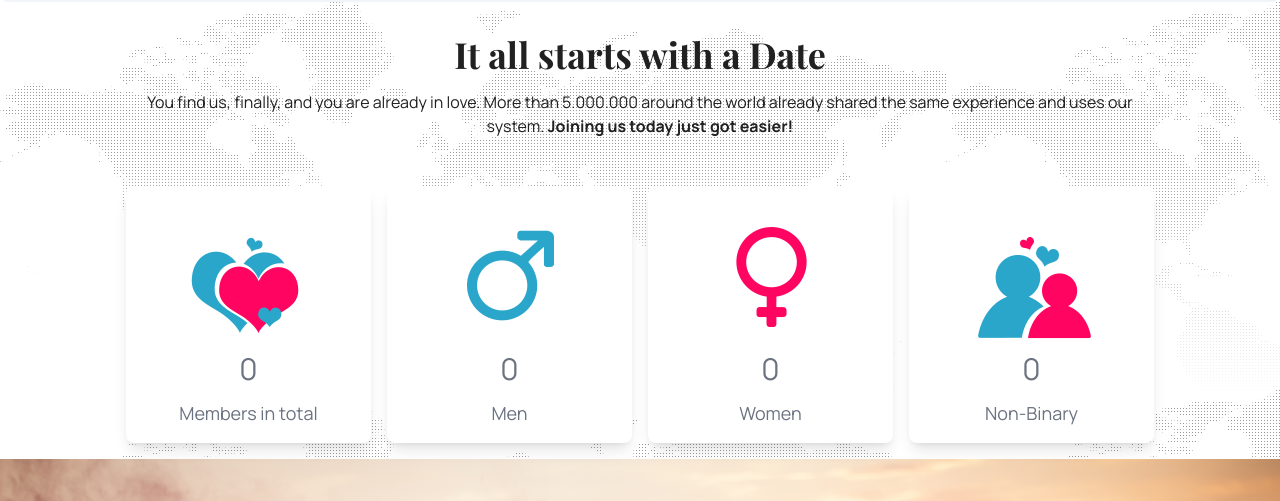
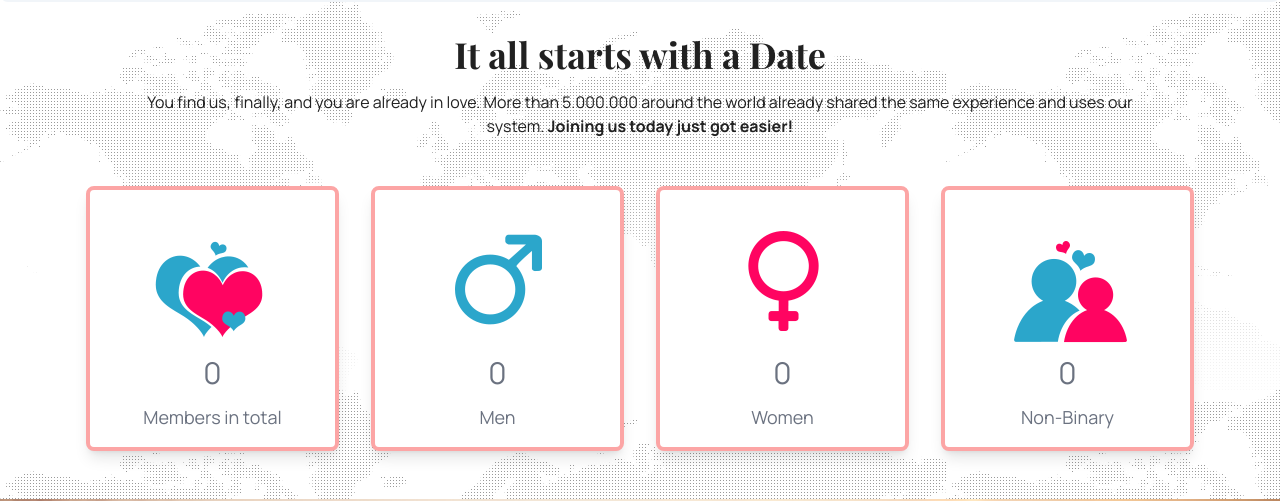
Before and after one commit to sobujhasan1000/chemistry-corner, a React (Vite) app: page / in a window 1280 px wide. Shown: the part 1051-1552 px from the top of the page. Built offline with nearby package versions, Linux system fonts and the light colour scheme; no server answers; a web font is replaced by a local one.

Commit message:
home page counter modifry

```diff
--- a/src/components/Home/ChooseUs.jsx
+++ b/src/components/Home/ChooseUs.jsx
@@ -5,7 +5,7 @@ import Container from "../shared/Container";
 const ChooseUs = () => {
   return (
     <Container>
-      <div className="flex flex-col md:flex-row justify-center items-center my-4">
+      <div className="flex flex-col md:flex-row space-x-4 justify-center items-center my-4">
         <div className="lg:w-2/3">
           <div className="my-8 text-center">
             <Heading
@@ -13,8 +13,8 @@ const ChooseUs = () => {
               subTitle={"Here’s why lots of people choose our website."}
             />
           </div>
-          <div className="flex flex-col md:flex-row gap-2 justify-center text-center">
-            <div className="py-4">
+          <div className="flex flex-col md:flex-row space-x-4 justify-center text-center">
+            <div className="py-10 rounded-md border-4 border-red-300 p-4">
               <h1 className="text-3xl py-2">
                 <span className="flex items-center justify-center mb-4 text-[#ED0058]">
                   <FaUser size={50} />
@@ -26,7 +26,7 @@ const ChooseUs = () => {
                 gender, age, and location, and you’re all set!
               </p>
             </div>
-            <div className="py-4">
+            <div className="py-10 rounded-md border-4 border-red-300 p-4">
               <h1 className="text-3xl py-2">
                 <span className="flex items-center justify-center mb-4 text-[#ED0058]">
                   <FaBandcamp size={50} />
@@ -38,7 +38,7 @@ const ChooseUs = () => {
                 helps you find the best people to meet or spend time with.
               </p>
             </div>
-            <div className="py-4">
+            <div className="py-10 rounded-md border-4 border-red-300 p-4">
               <h1 className="text-3xl py-2">
                 {" "}
                 <span className="flex items-center justify-center mb-4 text-[#ED0058]">
--- a/src/components/Home/Counter.jsx
+++ b/src/components/Home/Counter.jsx
@@ -34,8 +34,8 @@ const Counter = () => {
           <br />
           system. <strong>Joining us today just got easier!</strong>
         </p>
-        <div className="grid grid-cols-2 md:grid-cols-4 gap-4">
-          <div className="bg-white shadow-lg p-4 rounded-lg text-gray-500 hover:scale-105 duration-200">
+        <div className="grid grid-cols-2 md:grid-cols-4 gap-8 mb-8">
+          <div className="bg-white shadow-lg p-4 rounded-lg text-gray-500 hover:scale-105 duration-200 border-4 border-red-300 ">
             <img src={status_01} alt="" />
             <CountUp
               className="text-3xl"
@@ -45,17 +45,17 @@ const Counter = () => {
             />
             <p className="pt-3 text-lg">Members in total</p>
           </div>
-          <div className="bg-white shadow-lg p-4 rounded-lg text-gray-500 hover:scale-105 duration-200">
+          <div className="bg-white shadow-lg p-4 rounded-lg text-gray-500 hover:scale-105 duration-200 border-4 border-red-300 ">
             <img src={status_04} alt="" />
             <CountUp className="text-3xl" start={-1} end={men} duration={4} />
             <p className="pt-3 text-lg">Men</p>
           </div>
-          <div className="bg-white shadow-lg p-4 rounded-lg text-gray-500 hover:scale-105 duration-200">
+          <div className="bg-white shadow-lg p-4 rounded-lg text-gray-500 hover:scale-105 duration-200 border-4 border-red-300 ">
             <img src={status_03} alt="" />
             <CountUp className="text-3xl" start={-1} end={women} duration={4} />
             <p className="pt-3 text-lg">Women</p>
           </div>
-          <div className="bg-white shadow-lg p-4 rounded-lg text-gray-500 hover:scale-105 duration-200">
+          <div className="bg-white shadow-lg p-4 rounded-lg text-gray-500 hover:scale-105 duration-200 border-4 border-red-300 ">
             <img src={status_02} alt="" />
             <CountUp
               className="text-3xl"
```
